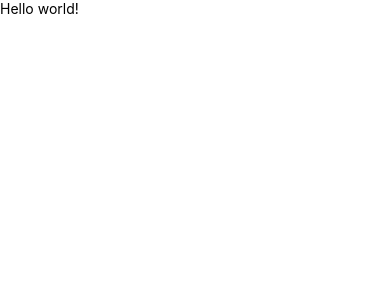
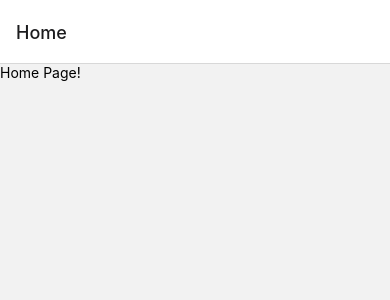
Before and after one commit to CRVGLucas/taskManager, a React Native app: screen /Home in a window 390 px wide. Shown: the top 300 px of the page. Built offline with nearby package versions, Linux system fonts and the light colour scheme.

Commit message:
criação das telas e rotas

```diff
--- a/App.tsx
+++ b/App.tsx
@@ -4,15 +4,20 @@
  *
  * @format
  */
+import {NavigationContainer} from '@react-navigation/native';
+import {createNativeStackNavigator} from '@react-navigation/native-stack';
+import React from 'react';
+import {Home} from './components/Home';
 
-import React from 'react';
-import {Text, View} from 'react-native';
+const Stack = createNativeStackNavigator();
 
 function App(): JSX.Element {
   return (
-    <View>
-      <Text>Hello world!</Text>
-    </View>
+    <NavigationContainer>
+      <Stack.Navigator initialRouteName="Home">
+        <Stack.Screen name="Home" component={Home} />
+      </Stack.Navigator>
+    </NavigationContainer>
   );
 }
 
--- /dev/null
+++ b/components/Home.tsx
@@ -0,0 +1,10 @@
+/* eslint-disable prettier/prettier */
+import React from 'react';
+import {Text, View} from 'react-native';
+export function Home() {
+    return (
+        <View>
+            <Text>Home Page!</Text>
+        </View>
+    );
+}
--- a/package.json
+++ b/package.json
@@ -10,8 +10,12 @@
     "test": "jest"
   },
   "dependencies": {
+    "@react-navigation/native": "^6.1.7",
+    "@react-navigation/native-stack": "^6.9.13",
     "react": "18.2.0",
-    "react-native": "0.72.1"
+    "react-native": "0.72.1",
+    "react-native-safe-area-context": "^4.6.4",
+    "react-native-screens": "^3.22.1"
   },
   "devDependencies": {
     "@babel/core": "^7.20.0",
```
Also changed, not shown: 1 other file (tests, documents, lock files or other folders).
